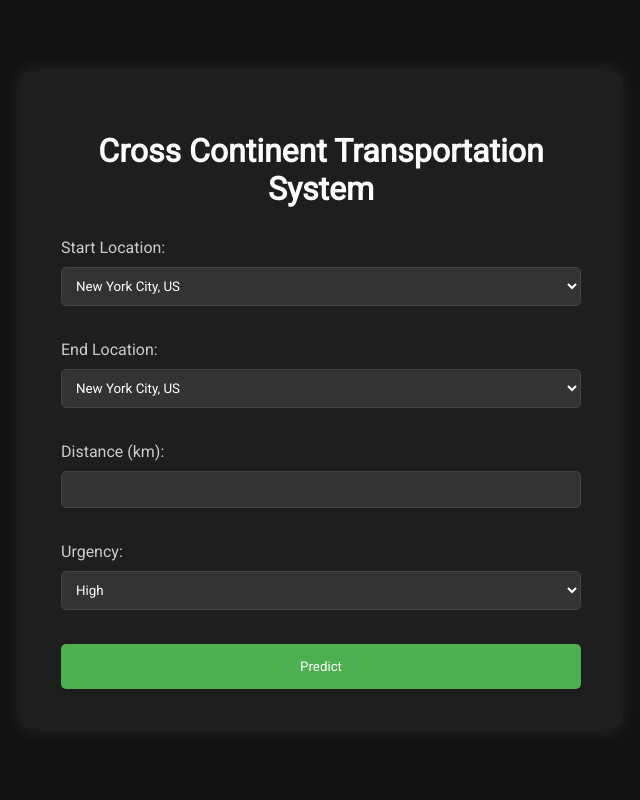
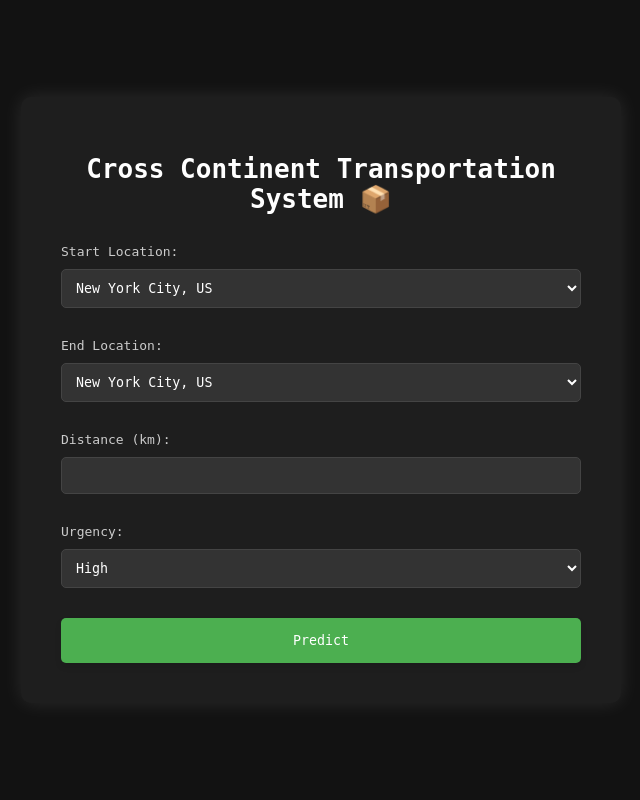
Before and after one commit to ftimarah/892-Final-Project-Decision-Tree, a FastAPI app: page / in a window 1280 px wide. Shown: the whole page, without its empty margins (319-959 px from the left). Run offline with FastAPI, Linux system fonts and the light colour scheme; parts of the project's set-up code (start-up, migrations or seed data) failed here and were passed over.

Commit message:
Perfecting the craft.

```diff
--- a/Tproject/templates/index.html
+++ b/Tproject/templates/index.html
@@ -14,7 +14,7 @@
     />
     <style>
       body {
-        font-family: "Roboto", sans-serif;
+        font-family: monospace;
         background-color: #121212; /* Dark background */
         color: #fff; /* White text */
         margin: 0;
@@ -87,15 +87,17 @@
       .result h2 {
         color: #fff; /* White text color */
         margin-top: 0;
+        font-family: monospace;
       }
 
       .result p {
         margin-bottom: 10px;
-        color: #ccc; /* Light gray text color */
+        color: #d8a523; /* Light gray text color */
+        font-family: monospace;
       }
 
       a {
-        color: #4caf50; /* Deep rich green color */
+        color: #50bec0; /* Deep rich green color */
         text-decoration: none;
         display: block;
         text-align: center;
@@ -109,7 +111,7 @@
   </head>
   <body>
     <div class="container">
-      <h1>Cross Continent Transportation System</h1>
+      <h1>Cross Continent Transportation System 📦</h1>
       <form id="transportationForm">
         <label for="startLocation">Start Location:</label>
         <select id="startLocation" name="startLocation">
```
